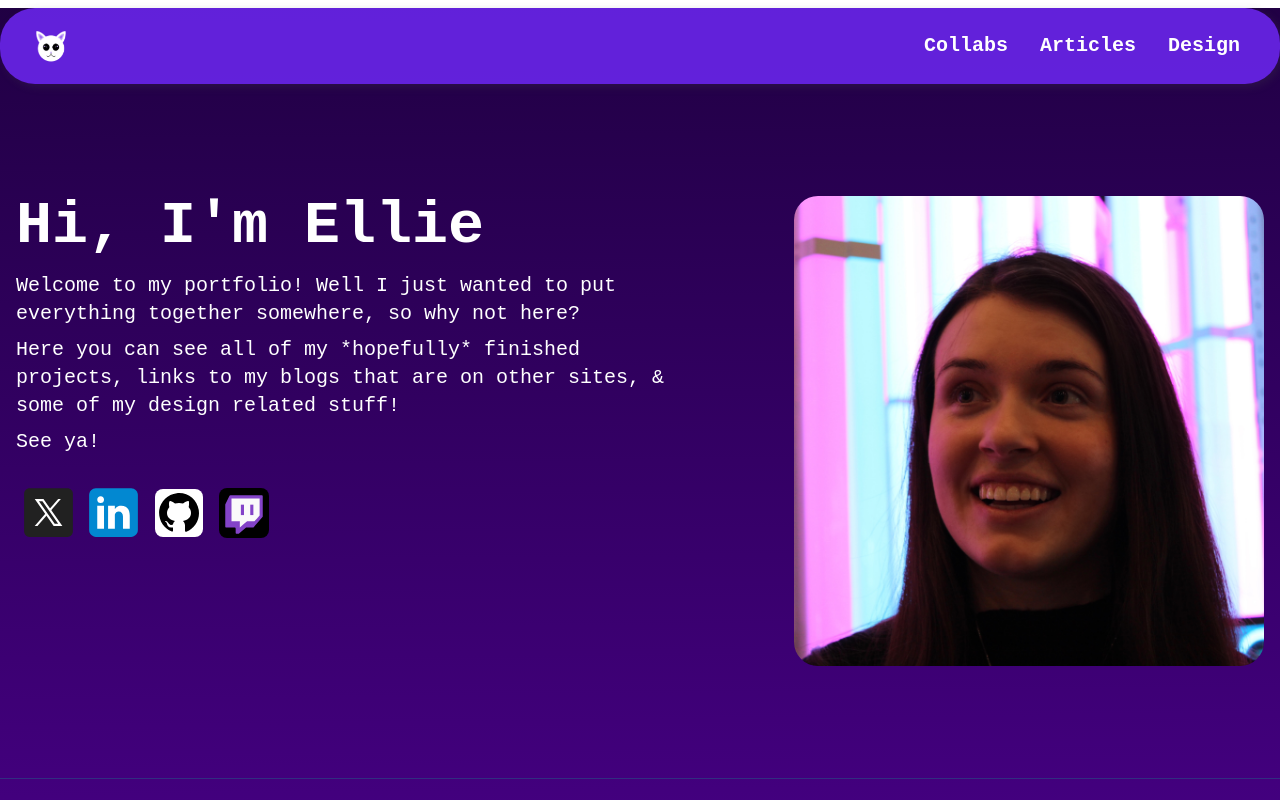
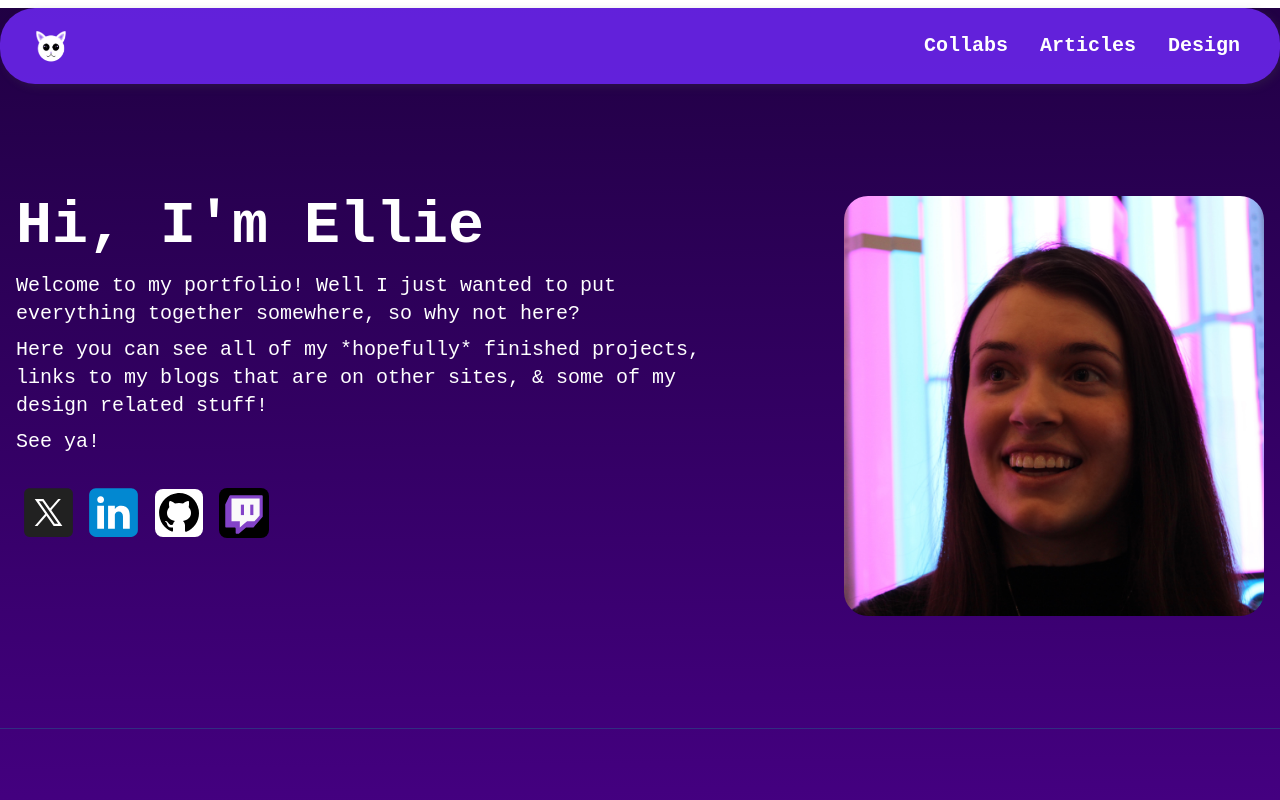
Before and after one commit to elliezub/Ellies-blog-links, a Next.js app: page / in a window 1280 px wide. Shown: the top 800 px of the page. Built offline with nearby package versions, Linux system fonts and the light colour scheme.

Commit message:
Update page.js

```diff
--- a/app/page.js
+++ b/app/page.js
@@ -35,7 +35,7 @@ export default function Home() {
           </div>
         </div>
 
-        <div className="max-w-[470px] hidden md:block">
+        <div className="max-w-[420px] hidden md:block">
           <img src="/elliepfp.jpg" alt="profile" className=" rounded-3xl" />
         </div>
 
```
